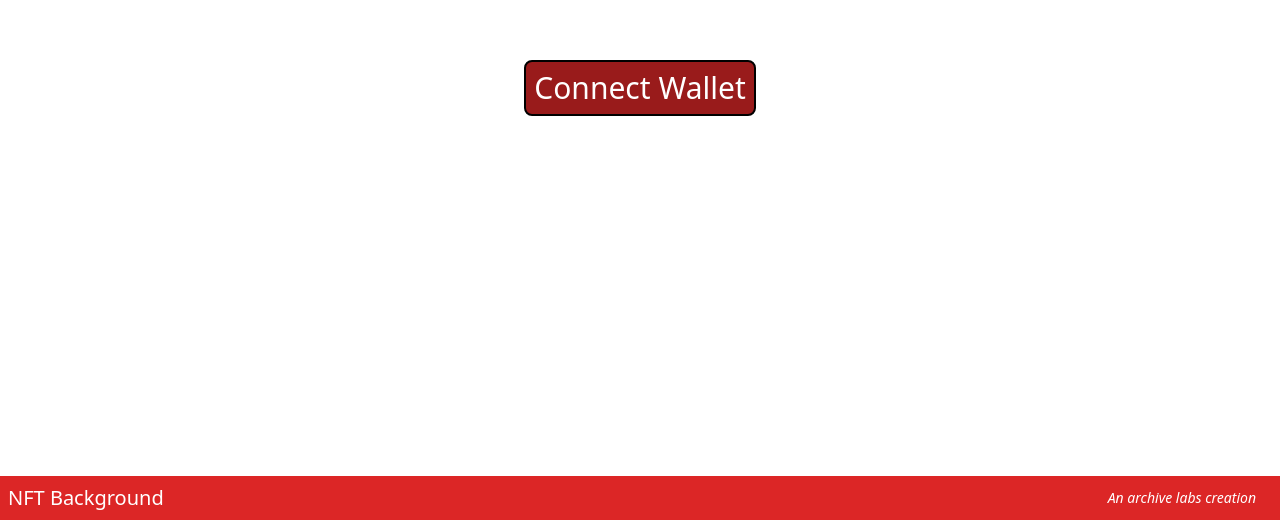
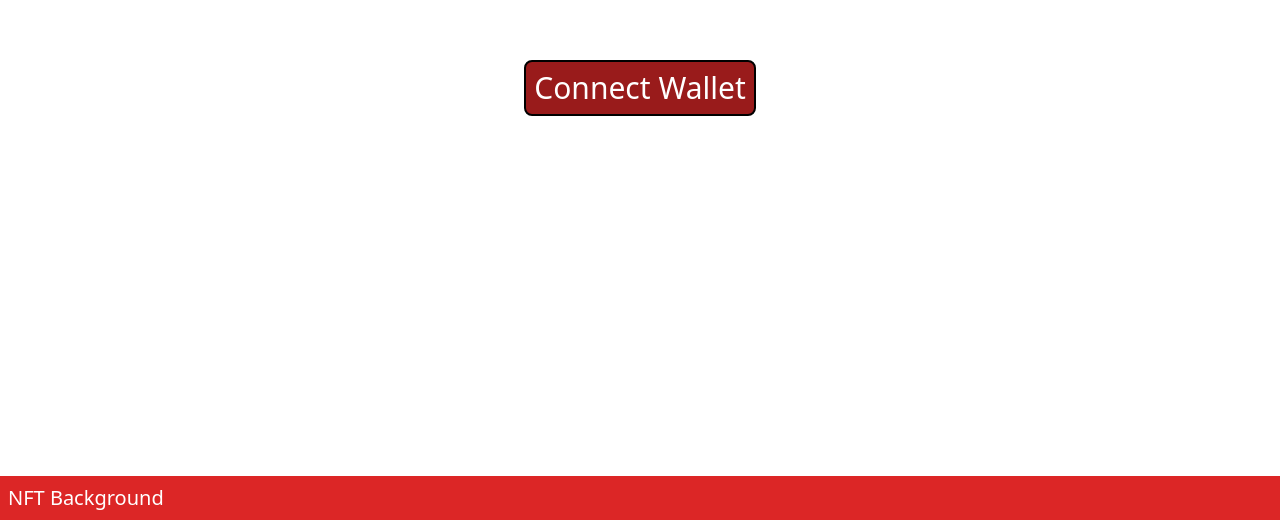
Before and after one commit to patnir/nft-background, a website: page index.html in a window 1280 px wide. Shown: the part 280-800 px from the top of the page. Drawn offline with nearby package versions, Linux system fonts and the light colour scheme.

Commit message:
removing archive labs thing

```diff
--- a/index.html
+++ b/index.html
@@ -13,9 +13,7 @@
       class="fixed p-2 bg-red-600 w-screen flex justify-between items-center bottom-0"
     >
       <div class="text-xl top-0 text-white">NFT Background</div>
-      <div class="text-sm top-0 italic pr-4 text-white">
-        An archive labs creation
-      </div>
+      <div class="text-sm top-0 italic pr-4 text-white"></div>
     </div>
     <div id="wallet-disconnected">
       <div class="flex flex-row h-screen justify-center items-center">
```
